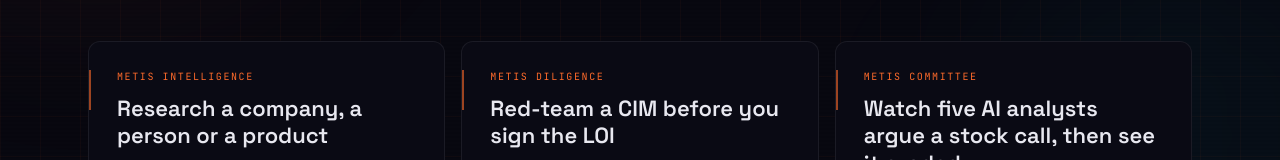
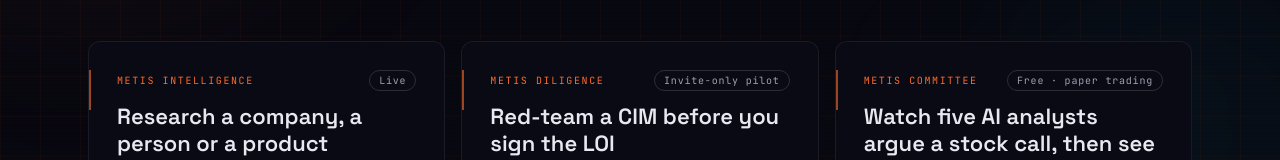
Before and after one commit to Zuse-Holding/Charon, a Next.js app in the folder web/: page / in a window 1280 px wide. Shown: the part 364-524 px from the top of the page. Built offline with nearby package versions, Linux system fonts and the light colour scheme; no server answers.

Commit message:
Hub: show each product's status on its homepage card
Intelligence is live, Diligence is an invite-only pilot, and Committee is
free paper trading. Visitors only learned this after clicking through.

Co-Authored-By: Claude Opus 5.5 <noreply@anthropic.com>

```diff
--- a/web/app/hub.module.css
+++ b/web/app/hub.module.css
@@ -32,7 +32,13 @@
 }
 .eyebrow {
   font-family: var(--font-mono); font-size: 10px; letter-spacing: 0.16em;
-  text-transform: uppercase; color: #ff6b2b; margin-bottom: 12px;
+  text-transform: uppercase; color: #ff6b2b;
+}
+/* Where each product stands, so a visitor knows before clicking through. */
+.cardHead { display: flex; flex-wrap: wrap; align-items: center; justify-content: space-between; gap: 8px; margin-bottom: 12px; }
+.status {
+  font-family: var(--font-mono); font-size: 10px; letter-spacing: 0.08em; color: #a0a0b0;
+  border: 1px solid rgba(255, 255, 255, 0.14); border-radius: 999px; padding: 3px 9px; white-space: nowrap;
 }
 .cardTitle { font-family: var(--font-display); font-size: 22px; font-weight: 600; line-height: 1.25; margin-bottom: 12px; }
 .cardBody { font-size: 15px; line-height: 1.7; color: #c8c8d4; }
--- a/web/app/page.tsx
+++ b/web/app/page.tsx
@@ -32,7 +32,10 @@ export default function Hub() {
 
       <section className={styles.products} aria-label="Products">
         <article className={styles.card}>
-          <div className={styles.eyebrow}>Metis Intelligence</div>
+          <div className={styles.cardHead}>
+            <div className={styles.eyebrow}>Metis Intelligence</div>
+            <span className={styles.status}>Live</span>
+          </div>
           <h2 className={styles.cardTitle}>Research a company, a person or a product</h2>
           <p className={styles.cardBody}>
             Seven agents work on it at the same time, covering the website, news, competitors, corporate filings,
@@ -45,7 +48,10 @@ export default function Hub() {
         </article>
 
         <article className={styles.card}>
-          <div className={styles.eyebrow}>Metis Diligence</div>
+          <div className={styles.cardHead}>
+            <div className={styles.eyebrow}>Metis Diligence</div>
+            <span className={styles.status}>Invite-only pilot</span>
+          </div>
           <h2 className={styles.cardTitle}>Red-team a CIM before you sign the LOI</h2>
           <p className={styles.cardBody}>
             Upload the CIM, the P&amp;Ls and the tax returns. Four AI analysts check the seller&apos;s numbers against the
@@ -58,7 +64,10 @@ export default function Hub() {
         </article>
 
         <article className={styles.card}>
-          <div className={styles.eyebrow}>Metis Committee</div>
+          <div className={styles.cardHead}>
+            <div className={styles.eyebrow}>Metis Committee</div>
+            <span className={styles.status}>Free · paper trading</span>
+          </div>
           <h2 className={styles.cardTitle}>Watch five AI analysts argue a stock call, then see it graded</h2>
           <p className={styles.cardBody}>
             Each trading day, five AI analysts (value, growth, macro, risk and technical) debate a stock and a chairman
```
